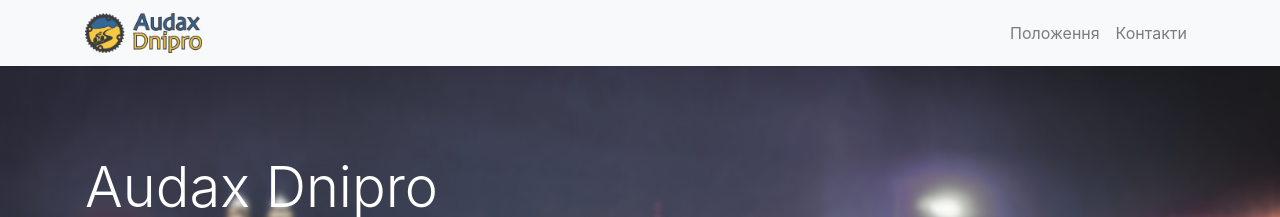
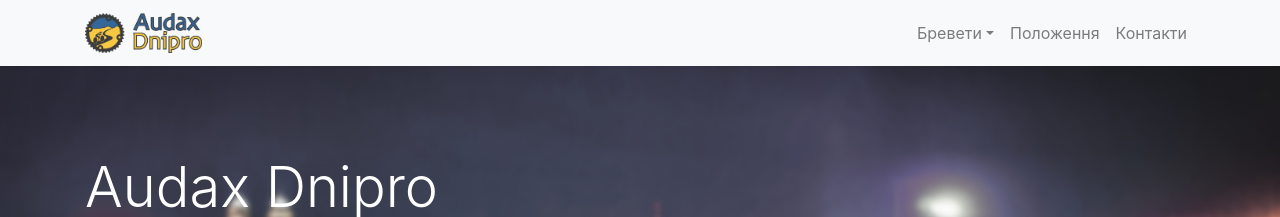
Before and after one commit to s-chizhik/audax.dp.ua, a Jekyll site: the page built from index.html, in a window 1280 px wide. Shown: the top 217 px of the page. Built offline with Jekyll 4.4.1, drawn with Linux system fonts in a browser that asks for light colours; nearby versions of some CDN libraries.

Commit message:
dropdown menu test

```diff
--- a/_includes/header.html
+++ b/_includes/header.html
@@ -15,6 +15,14 @@
 
 
             <ul class="navbar-nav ml-auto">
+                <li class="nav-item dropdown">
+                    <a class="nav-link dropdown-toggle" href="#" data-toggle="dropdown" aria-haspopup="true" aria-expanded="false">Бревети</a>
+                    <ul class="dropdown-menu">
+                        <li class="dropdown-item" href="#">2019</li>
+                        <li class="dropdown-item" href="#">2020</li>
+                    </ul>
+                </li>
+
                 <li class="nav-item">
                     <a class="nav-link" href="{{ "/for-participants/rules"|relative_url }}">Положення </a>
                 </li>
```
